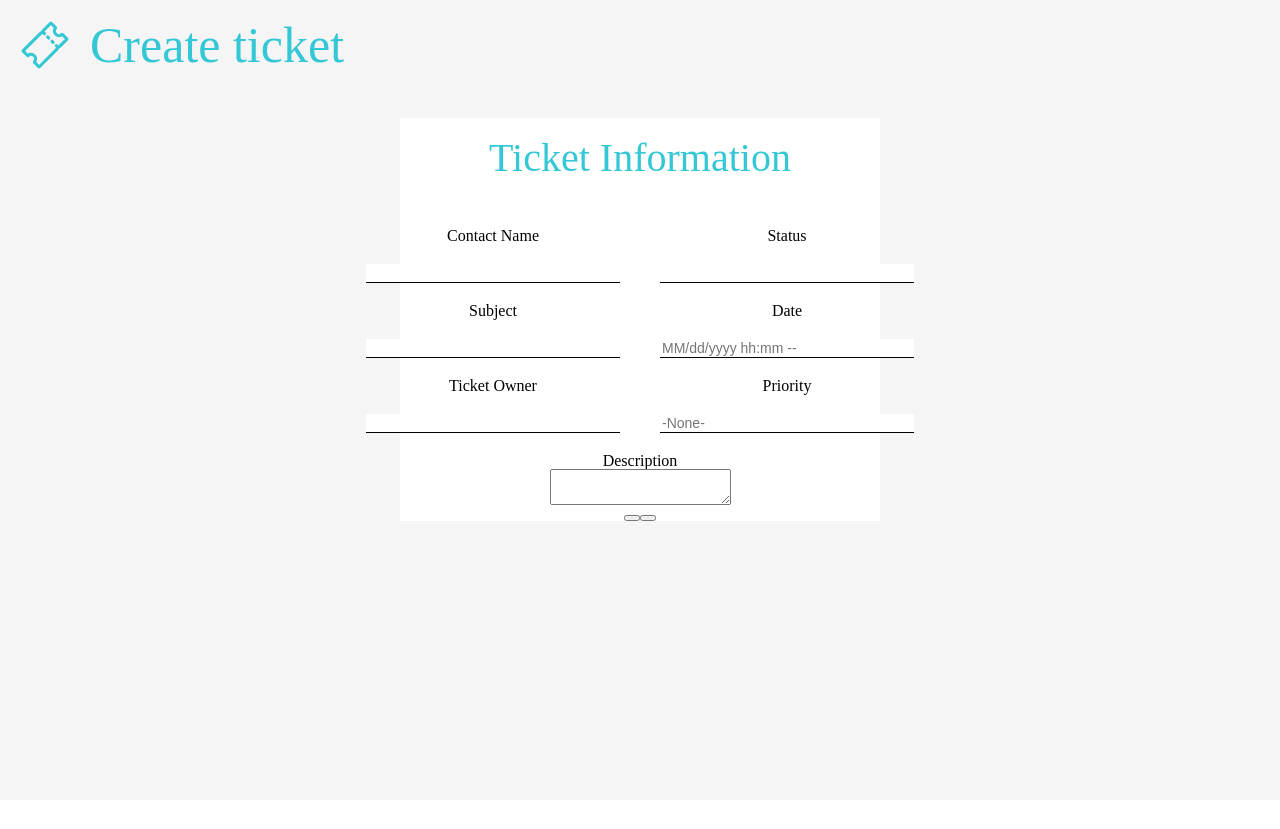
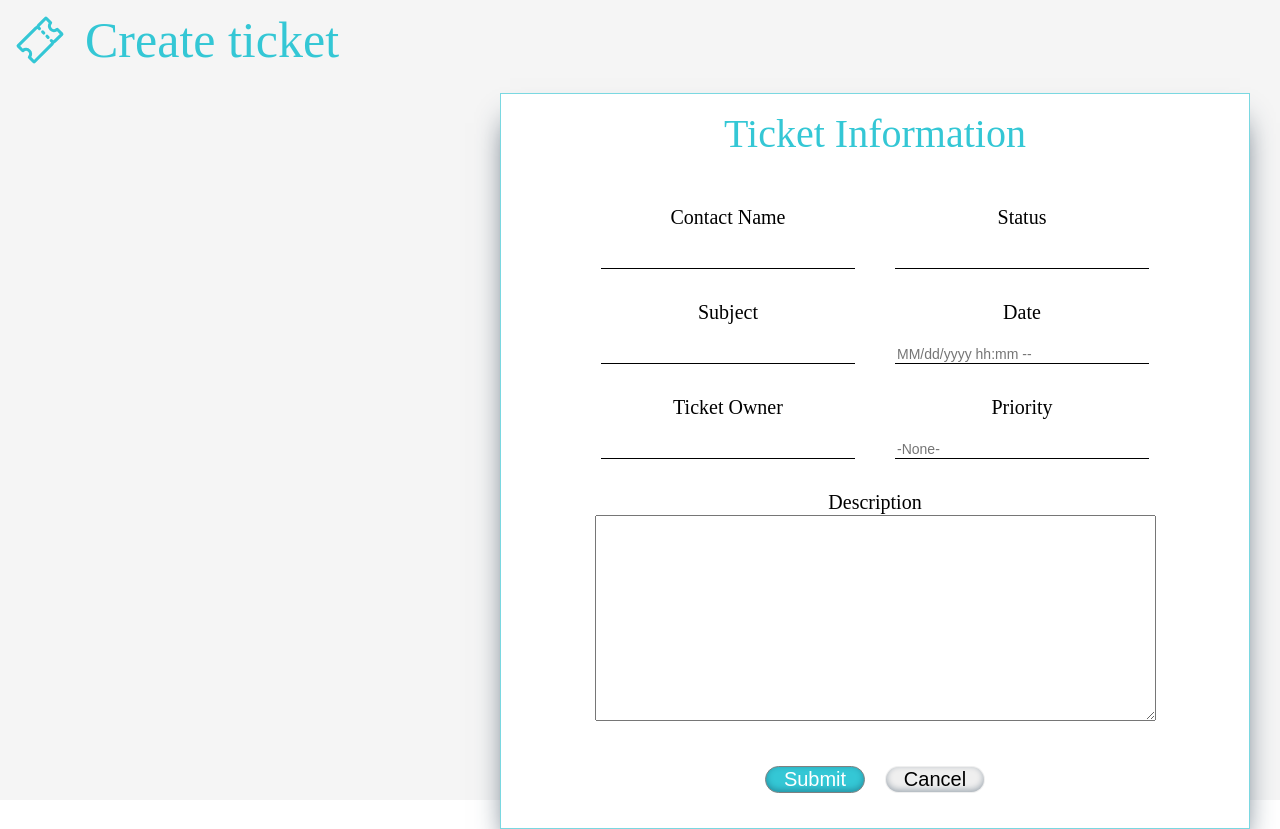
Before and after one commit to imxande/Help-Desk, a React (Create React App) app in the folder bug-tracker/: page /ticket in a window 1280 px wide. Before the commit the page ends 800 px from the top, so only its background shows below. Built offline with nearby package versions, Linux system fonts and the light colour scheme; the HTML template or start-up script is replaced by a standard one.

Commit message:
added more styles to create ticket form

```diff
--- a/bug-tracker/src/components/side_menu/style.js
+++ b/bug-tracker/src/components/side_menu/style.js
@@ -17,13 +17,11 @@ export const Icon = styled.i`
 `;
 
 export const Button = styled.div`
-  // border: 1px solid red;
 	position: fixed;
 	bottom: 20px;
 `;
 
 export const List = styled.li`
-  // border: 1px solid red;
 	margin: 50px 0px;
 	text-align: center;
 `;
--- a/bug-tracker/src/components/ticket/style.js
+++ b/bug-tracker/src/components/ticket/style.js
@@ -8,12 +8,14 @@ export const Container = styled.div`
 	background: #f5f5f5;
 `;
 
-export const HeaderContainer = styled.div``;
+export const HeaderContainer = styled.div`
+	width: 100%;
+`;
 
 export const Header = styled.header`
 	font-size: 50px;
 	display: flex;
-	margin: 20px;
+	margin: 15px;
 `;
 
 export const Icon = styled.i`
@@ -35,6 +37,9 @@ export const FormContainer = styled.div`
 	display: flex;
 	flex-direction: column;
 	text-align: center;
-	margin: 20px 400px;
+	margin: 5px 500px;
 	background: #ffffff;
+	border: 1px solid #7ad8e1;
+	box-shadow: rgb(38, 57, 77) 0px 20px 30px -10px;
+	width: 750px;
 `;
--- a/bug-tracker/src/components/ticket_form/index.jsx
+++ b/bug-tracker/src/components/ticket_form/index.jsx
@@ -17,6 +17,7 @@ import {
 	ButtonContainer,
 	SubmitButton,
 	CancelButton,
+	Span,
 } from "./style";
 
 const TicketForm = () => {
@@ -90,8 +91,12 @@ const TicketForm = () => {
 					</Label>
 				</Body>
 				<ButtonContainer>
-					<SubmitButton />
-					<CancelButton />
+					<SubmitButton>
+						<Span color="#ffff">Submit</Span>
+					</SubmitButton>
+					<CancelButton>
+						<Span color="5a616f">Cancel</Span>
+					</CancelButton>
 				</ButtonContainer>
 			</Form>
 		</Container>
--- a/bug-tracker/src/components/ticket_form/style.js
+++ b/bug-tracker/src/components/ticket_form/style.js
@@ -2,12 +2,13 @@ import styled from "styled-components";
 
 export const Container = styled.div``;
 
-export const Form = styled.form``;
+export const Form = styled.form`
+	font-size: 20px;
+`;
 
 export const TopContent = styled.div`
 	display: flex;
 	justify-content: center;
-	// margin: 20px;
 `;
 export const MiddleContent = styled.div`
 	display: flex;
@@ -37,7 +38,10 @@ export const RightContent = styled.div`
 	flex-direction: column;
 `;
 
-export const Label = styled.label``;
+export const Label = styled.label`
+	line-height: 1.3;
+	margin-bottom: 10px;
+`;
 export const DataList = styled.datalist``;
 export const Option = styled.option``;
 export const Field = styled.input`
@@ -49,8 +53,43 @@ export const Field = styled.input`
 	width: 250px;
 `;
 
-export const TextArea = styled.textarea``;
+export const TextArea = styled.textarea`
+	width: 555px;
+	height: 200px;
+	line-height: 1.5;
+	font-size: 16px;
+`;
 
-export const ButtonContainer = styled.div``;
-export const SubmitButton = styled.button``;
-export const CancelButton = styled.button``;
+export const ButtonContainer = styled.div`
+	margin: 10px auto;
+	padding: 15px;
+`;
+export const SubmitButton = styled.button`
+	width: 100px;
+	margin: 10px;
+	background: #34c7d5;
+	border-radius: 14px;
+	border: 0.5px solid grey;
+	box-shadow: rgba(50, 50, 93, 0.25) 0px 50px 100px -20px, rgba(0, 0, 0, 0.3) 0px 30px 60px -30px,
+		rgba(10, 37, 64, 0.35) 0px -2px 6px 0px inset;
+
+	&:hover {
+		background: #0a73eb;
+	}
+`;
+export const CancelButton = styled.button`
+	width: 100px;
+	margin: 10px;
+	border-radius: 14px;
+	border: 0.5px solid #0000;
+	box-shadow: rgba(50, 50, 93, 0.25) 0px 50px 100px -20px, rgba(0, 0, 0, 0.3) 0px 30px 60px -30px,
+		rgba(10, 37, 64, 0.35) 0px -2px 6px 0px inset;
+	&:hover {
+		border: 1px solid grey;
+	}
+`;
+
+export const Span = styled.span`
+	font-size: 20px;
+	color: ${(props) => props.color};
+`;
```
Lines whose indentation alone changed are shown as unchanged.
